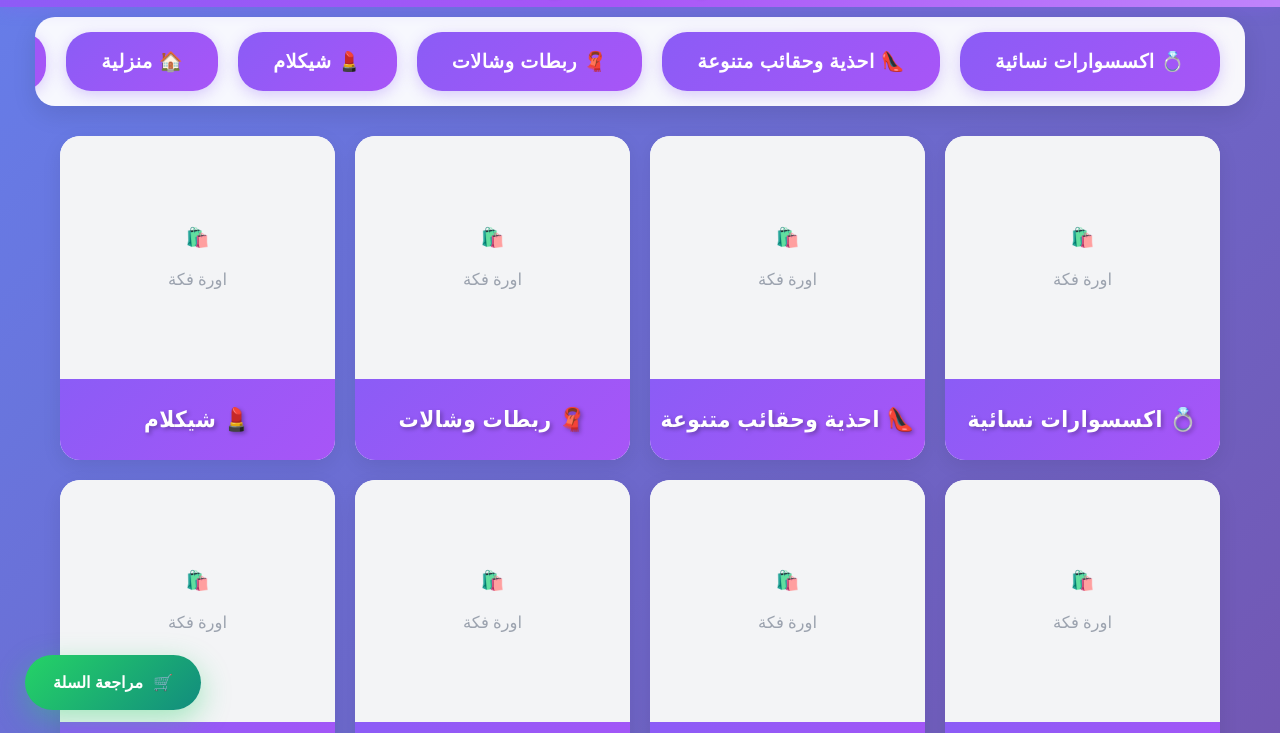
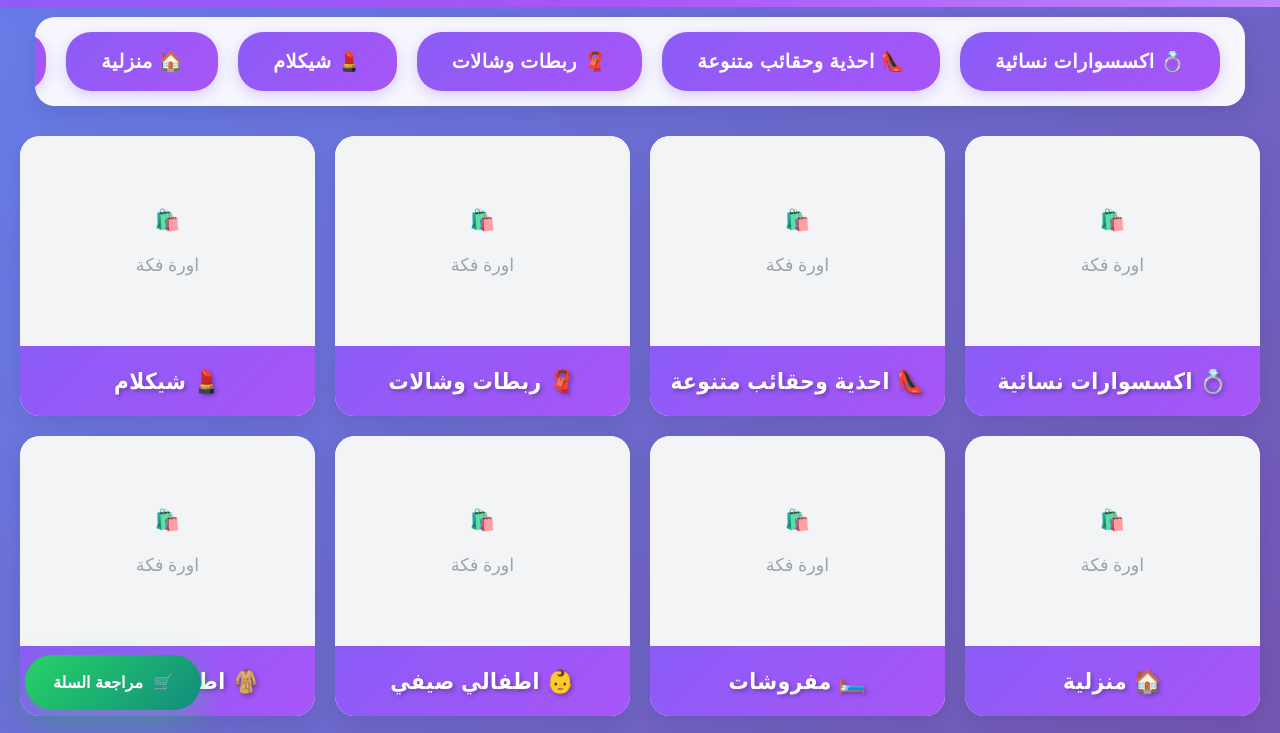
Before and after one commit to peacepanel/shein-iq, a website: page index.html in a window 1280 px wide. Shown: the part 65-798 px from the top of the page. Drawn offline with Linux system fonts and the light colour scheme; no server answers.

Commit message:
Update index.html
تغيير حاوية الكتلوك للعرض عالحاسبة

```diff
--- a/index.html
+++ b/index.html
@@ -175,8 +175,9 @@
     grid-template-columns: repeat(2, 1fr);
     gap: 15px;
     padding: 20px;
-            max-width: 1200px;
+    max-width: 1400px;  /* زيادة العرض الأقصى */
     margin: 0 auto;
+    min-height: 200px;  /* إضافة حد أدنى للارتفاع */
 }
 
         .category {
@@ -188,7 +189,7 @@
     cursor: pointer;
     width: 100%;
     position: relative;
-            aspect-ratio: 0.85;
+    height: 280px;        /* ارتفاع ثابت بدلاً من aspect-ratio */
     display: flex;
     flex-direction: column;
 }
```
Lines whose indentation alone changed are shown as unchanged.
